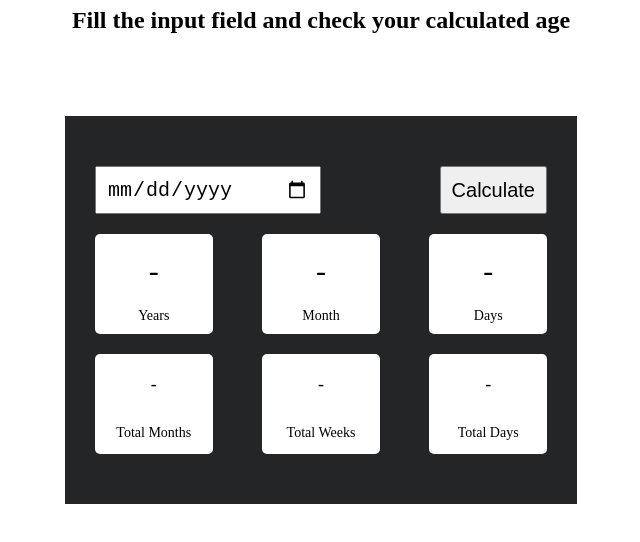
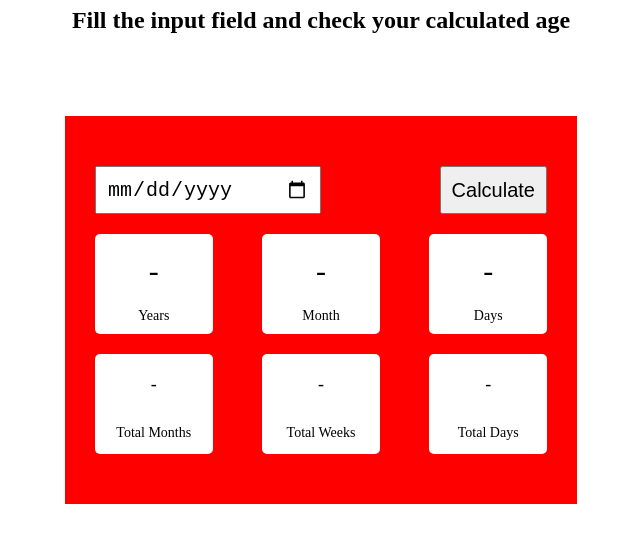
Before and after one commit to mohsin19295/age-calculator, a plain HTML site: page index.html in a window 1280 px wide. Shown: the part 90-632 px from the top of the page, without its empty margins (319-959 px from the left). Drawn offline with Linux system fonts and the light colour scheme.

Commit message:
cross checking for live

```diff
--- a/style.css
+++ b/style.css
@@ -21,7 +21,7 @@ h1{
     left: 50%;
     top: 50%;
     padding: 50px 30px;
-    background-color: #242526;
+    background-color: red;
 }
 
 #container > div{
```
